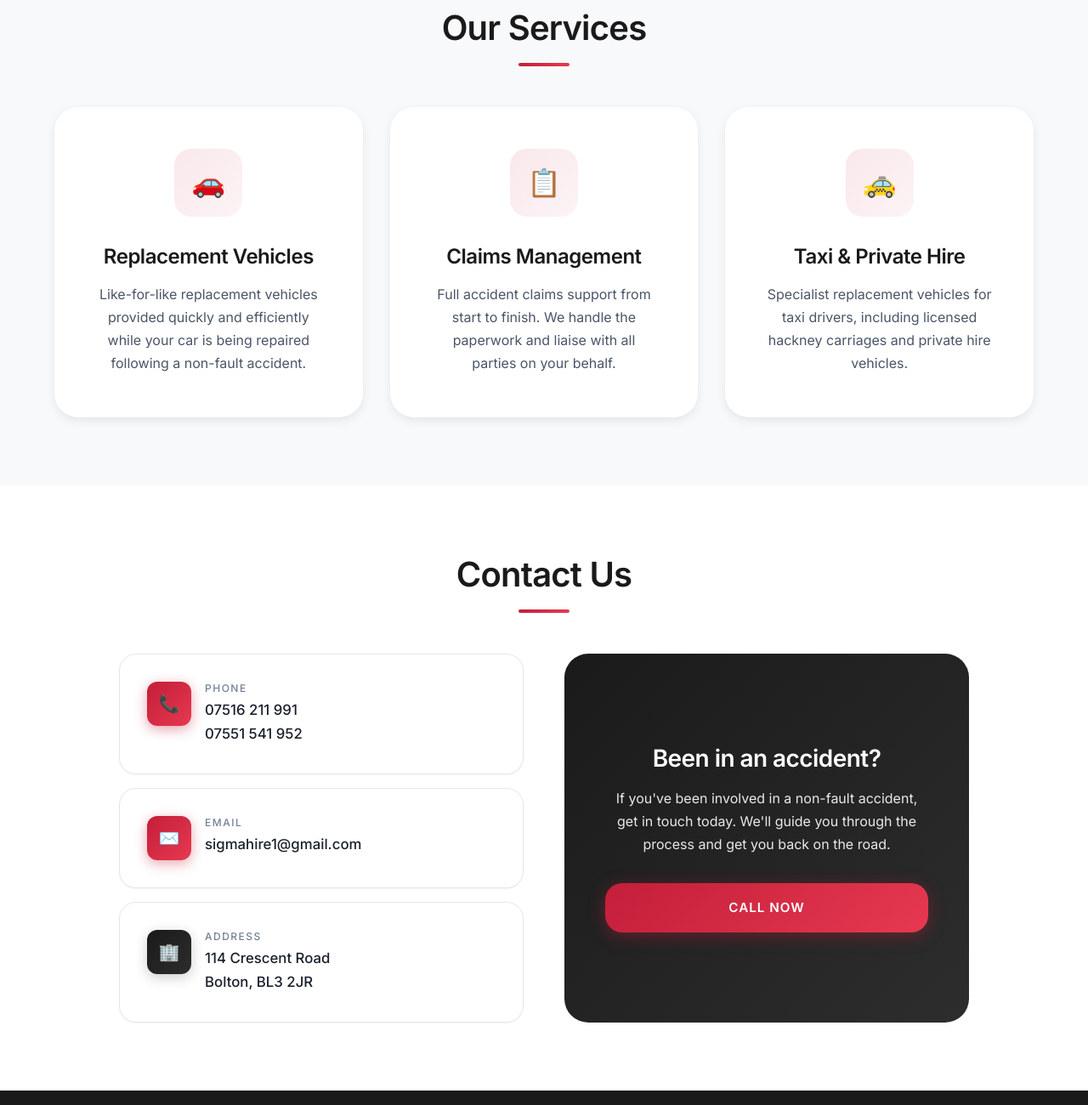
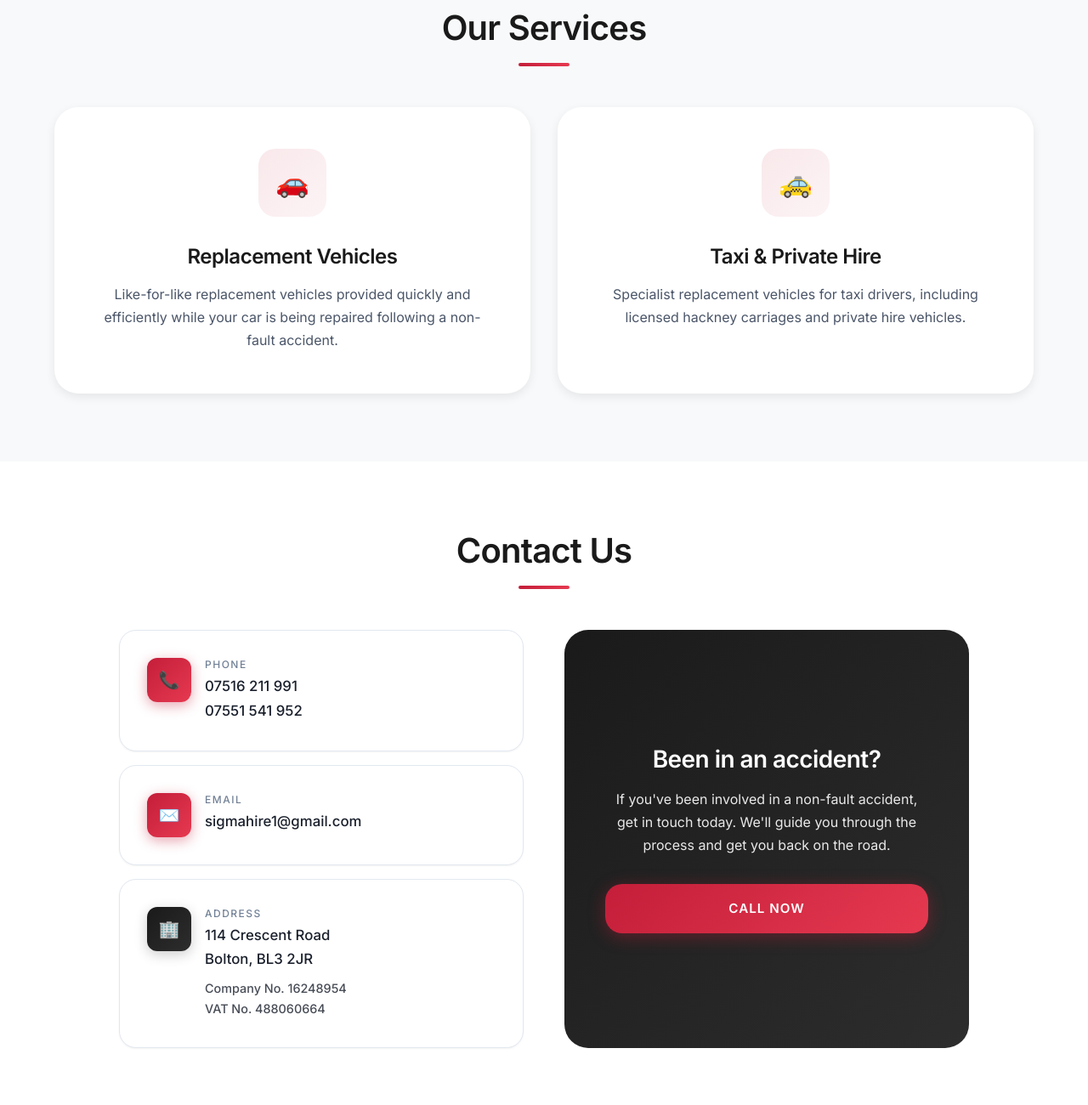
Before and after one commit to Waseemilyas/sigma-credit-hire, a plain HTML site: page index.html in a window 1280 px wide. Shown: the part 1720-3020 px from the top of the page at 85% size. Drawn offline with Linux system fonts and the light colour scheme.

Commit message:
Remove Claims Management service, add company details to Contact section

```diff
--- a/index.html
+++ b/index.html
@@ -161,11 +161,6 @@
                     <p>Like-for-like replacement vehicles provided quickly and efficiently while your car is being repaired following a non-fault accident.</p>
                 </div>
                 <div class="service-card reveal">
-                    <div class="service-icon">📋</div>
-                    <h3>Claims Management</h3>
-                    <p>Full accident claims support from start to finish. We handle the paperwork and liaise with all parties on your behalf.</p>
-                </div>
-                <div class="service-card reveal">
                     <div class="service-icon">🚕</div>
                     <h3>Taxi & Private Hire</h3>
                     <p>Specialist replacement vehicles for taxi drivers, including licensed hackney carriages and private hire vehicles.</p>
@@ -205,6 +200,7 @@
                         <div>
                             <h4>Address</h4>
                             <p>114 Crescent Road<br>Bolton, BL3 2JR</p>
+                            <p style="margin-top: 0.5rem; font-size: 0.9em; opacity: 0.8;">Company No. 16248954<br>VAT No. 488060664</p>
                         </div>
                     </div>
                 </div>
```
